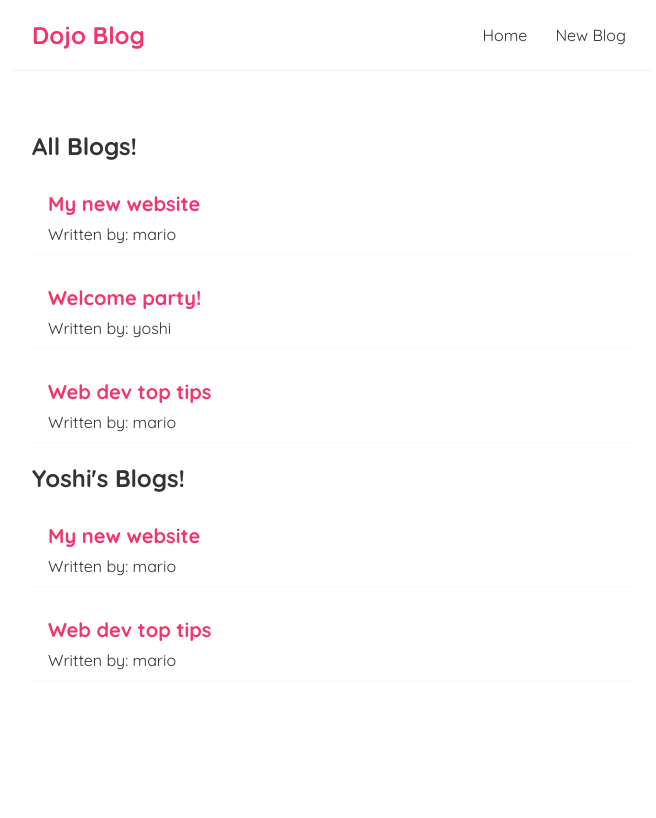
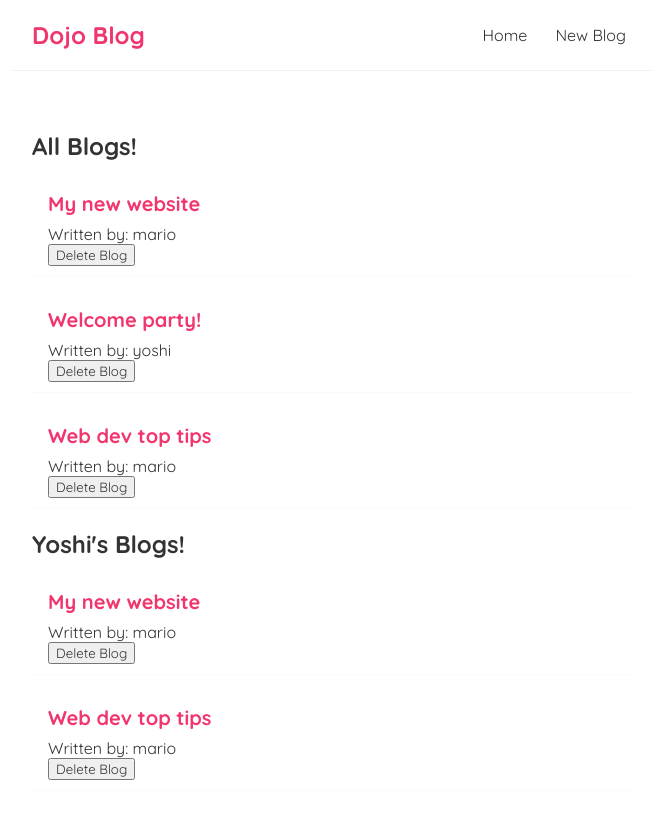
Before and after one commit to famasboy888/ReactJs_course, a React (Create React App) app in the folder day-02/dojo-blog/: page / in a window 1280 px wide. Shown: the top 818 px of the page, without its empty margins (308-964 px from the left). Built offline with nearby package versions, Linux system fonts and the light colour scheme.

Commit message:
Added delete function and pass to props

```diff
--- a/day-02/dojo-blog/src/BlogList.js
+++ b/day-02/dojo-blog/src/BlogList.js
@@ -1,6 +1,7 @@
 const BlogList = (props) => {
     const { blogs } = props;
     const { title } = props;
+    const { handleDelete } = props;
 
     return (
         <div className="blog-list">
@@ -9,6 +10,7 @@
                 <div className="blog-preview" key={blog.id}>
                     <h2>{blog.title}</h2>
                     <p>Written by: {blog.author}</p>
+                    <button onClick={()=>( handleDelete(blog.id))}>Delete Blog</button>
                 </div>
             ))}
         </div>
--- a/day-02/dojo-blog/src/Home.js
+++ b/day-02/dojo-blog/src/Home.js
@@ -3,16 +3,21 @@
 
 const Home = () => {
     // let fname = "John Cena"
-    const [blogs] = useState([
+    const [blogs, setBlogs] = useState([
         { title: 'My new website', body: 'lorem ipsum...', author: 'mario', id: 1 },
         { title: 'Welcome party!', body: 'lorem ipsum...', author: 'yoshi', id: 2 },
         { title: 'Web dev top tips', body: 'lorem ipsum...', author: 'mario', id: 3 }
     ]);
 
+    const handleDelete = (id) => {
+        const newBlogs = blogs.filter((blog) => (blog.id !== id));
+        setBlogs(newBlogs);
+    }
+
     return (
         <div className="home">
-            <BlogList blogs={blogs} title="All Blogs!" />
-            <BlogList blogs={blogs.filter((blog) => (blog.author === "mario"))} title="Yoshi's Blogs!" />
+            <BlogList blogs={blogs} title="All Blogs!" handleDelete={handleDelete} />
+            <BlogList blogs={blogs.filter((blog) => (blog.author === "mario"))} title="Yoshi's Blogs!" handleDelete={handleDelete} />
         </div>
     );
 }
```
